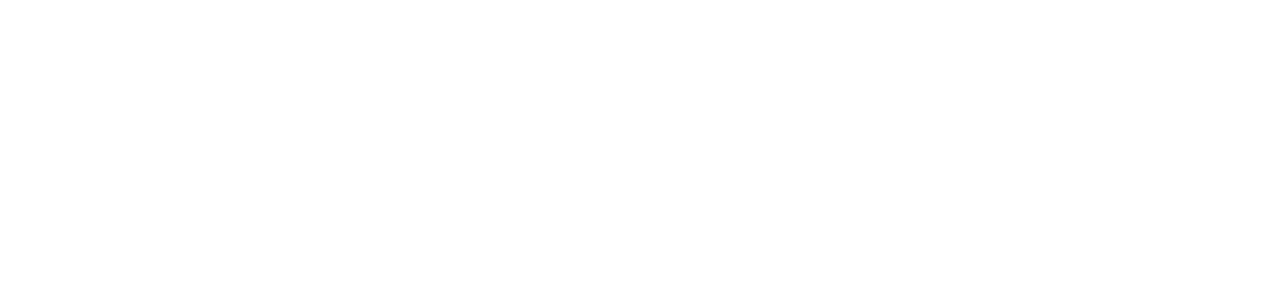
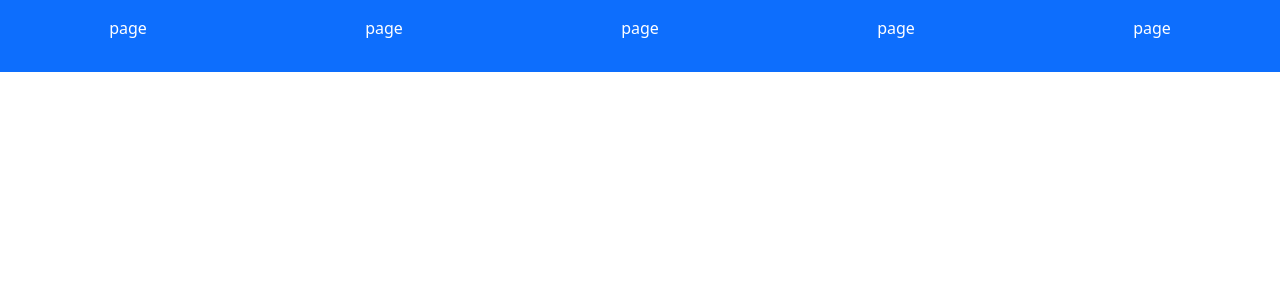
Before and after one commit to DavideCiammetti/vite-boolfolio, a Vue app: page / in a window 1280 px wide. Shown: the top 300 px of the page. Built offline with nearby package versions, Linux system fonts and the light colour scheme.

Commit message:
feat: aggiunta header cambio titolo pagina e aggiunta style

```diff
--- a/index.html
+++ b/index.html
@@ -4,7 +4,7 @@
     <meta charset="UTF-8" />
     <link rel="icon" type="image/svg+xml" href="/vite.svg" />
     <meta name="viewport" content="width=device-width, initial-scale=1.0" />
-    <title>Vite + Vue</title>
+    <title>Laravel Boolfolio - API</title>
   </head>
   <body>
     <div id="app"></div>
--- a/src/App.vue
+++ b/src/App.vue
@@ -1,7 +1,15 @@
 <script>
+    import AppHeader from './components/AppHeader.vue';
+    export default{
+      name:'App',
+        components:{
+            AppHeader,
+        }
+    }
 </script>
 
 <template>
+  <AppHeader></AppHeader>
 </template>
 
 <style>
--- a/src/components/AppHeader.vue
+++ b/src/components/AppHeader.vue
@@ -1,7 +1,29 @@
 <script>
+    export default{
+        name: 'Header',
+    };
 </script>
 
 <template>
+    <header class="bg-primary py-3">
+        <nav class="d-flex justify-content-around">
+            <p>
+                <a class="text-white" href="#">page</a>
+            </p>
+            <p>
+                <a class="text-white" href="#">page</a>
+            </p>
+            <p>
+                <a class="text-white" href="#">page</a>
+            </p>
+            <p>
+                <a class="text-white" href="#">page</a>
+            </p>
+            <p>
+                <a class="text-white" href="#">page</a>
+            </p>
+        </nav>
+    </header>
 </template>
 
 <style>
--- a/src/scss/style.scss
+++ b/src/scss/style.scss
@@ -1,2 +1,6 @@
 // Import all of Bootstrap's CSS
 @import "bootstrap/scss/bootstrap";
+
+a{
+    text-decoration: none;
+}
```
